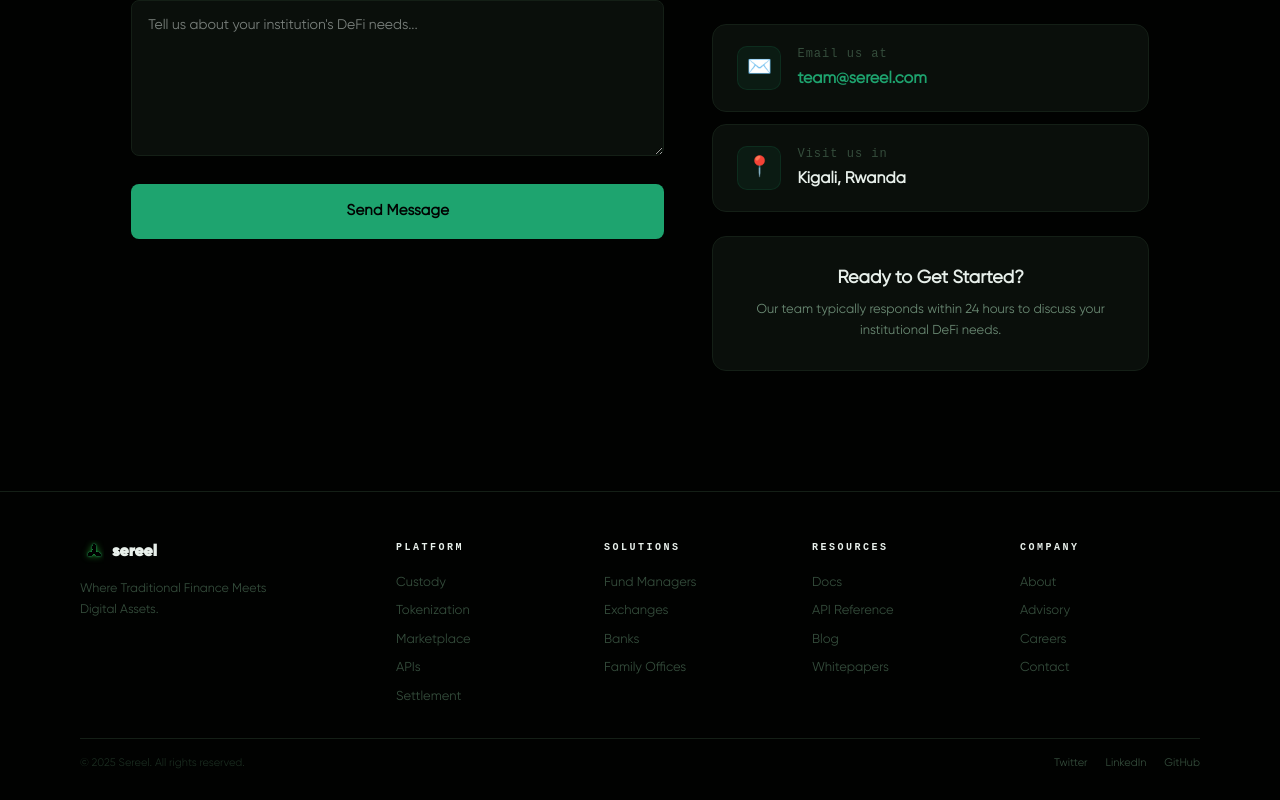
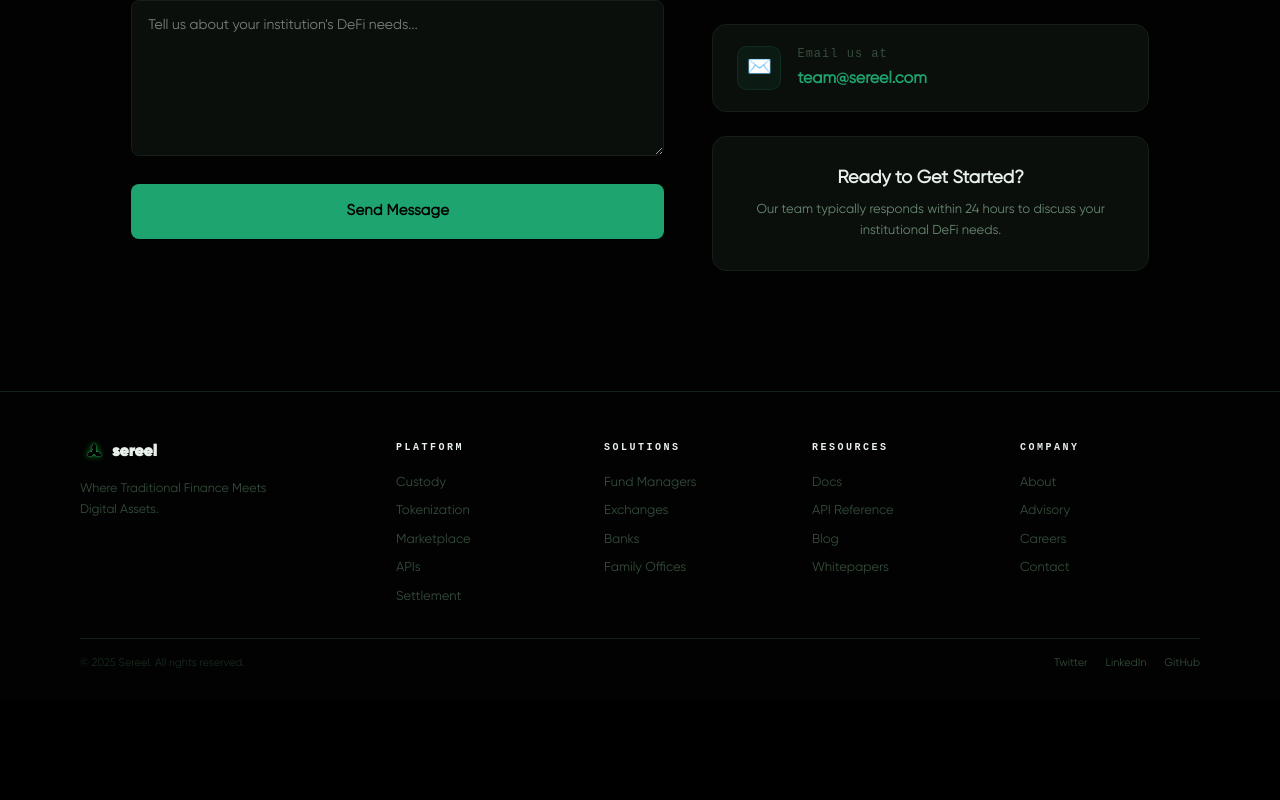
Before and after one commit to 0xsereel/website, a React (Vite) app: page /contact in a window 1280 px wide. Shown: the part 900-1700 px from the top of the page. After the commit the page ends 1600 px from the top, so only its background shows below. Built offline with nearby package versions, Linux system fonts and the light colour scheme.

Commit message:
Remove the 'Visit us in' card section from ContactContent.tsx
Co-Authored-By: Tonkotsu <tonkotsu-commits@tonkotsu.ai>

```diff
--- a/src/components/Contact/ContactContent.tsx
+++ b/src/components/Contact/ContactContent.tsx
@@ -349,30 +349,6 @@ export const ContactContent = () => {
                   </div>
                 </Gc>
               </Rv>
-
-              <Rv d={0.25}>
-                <Gc p="20px 24px">
-                  <div style={{ display: "flex", alignItems: "center", gap: 16 }}>
-                    <div style={{
-                      width: 44,
-                      height: 44,
-                      borderRadius: 10,
-                      background: C.gD,
-                      border: `1px solid ${C.g}20`,
-                      display: "flex",
-                      alignItems: "center",
-                      justifyContent: "center",
-                      fontSize: 20,
-                    }}>
-                      📍
-                    </div>
-                    <div>
-                      <p style={{ fontSize: 12, color: C.d, marginBottom: 4, fontFamily: "var(--mono)", letterSpacing: "1px" }}>Visit us in</p>
-                      <p style={{ fontSize: 16, color: C.w, fontWeight: 600 }}>Kigali, Rwanda</p>
-                    </div>
-                  </div>
-                </Gc>
-              </Rv>
             </div>
 
             {/* CTA Card */}
```
